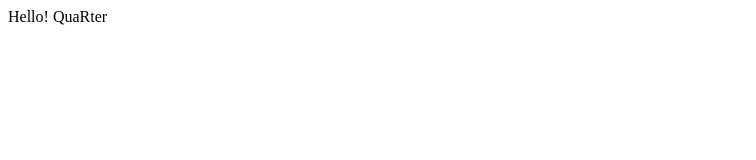
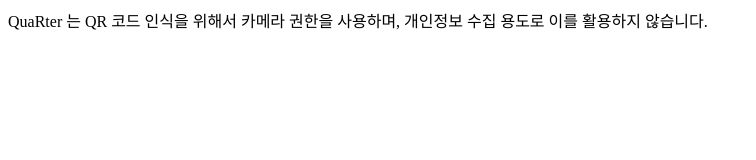
Before and after one commit to hide1202/QuaRterHome, a plain HTML site: page index.html in a window 1280 px wide. Shown: the whole page, without its empty margins (0-756 px from the left). Drawn offline with Linux system fonts and the light colour scheme.

Commit message:
Update index.html

```diff
--- a/index.html
+++ b/index.html
@@ -1,5 +1,5 @@
 <html>
 <body>
-Hello! QuaRter
+QuaRter 는 QR 코드 인식을 위해서 카메라 권한을 사용하며, 개인정보 수집 용도로 이를 활용하지 않습니다.
 </body>
 </html>
```
